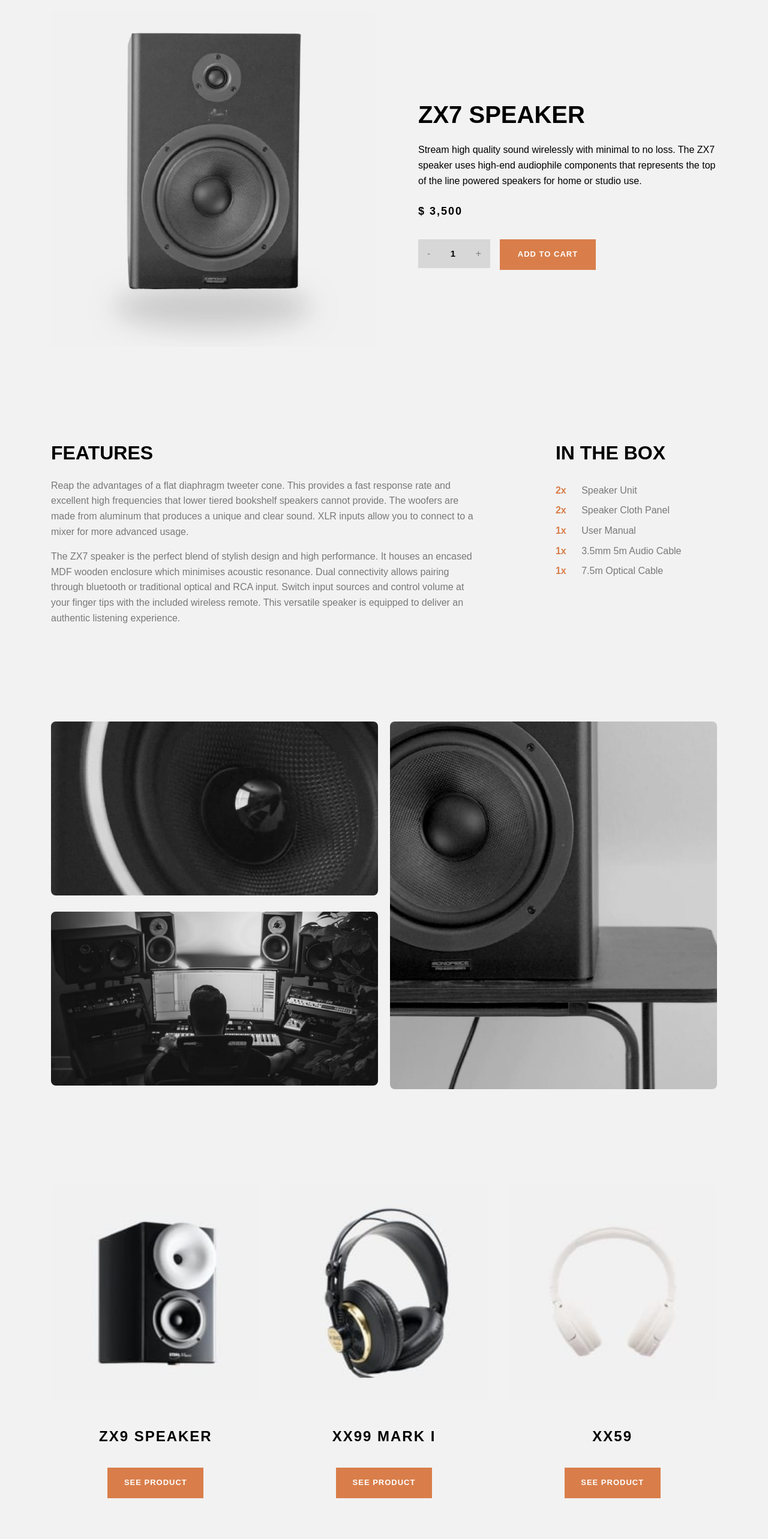
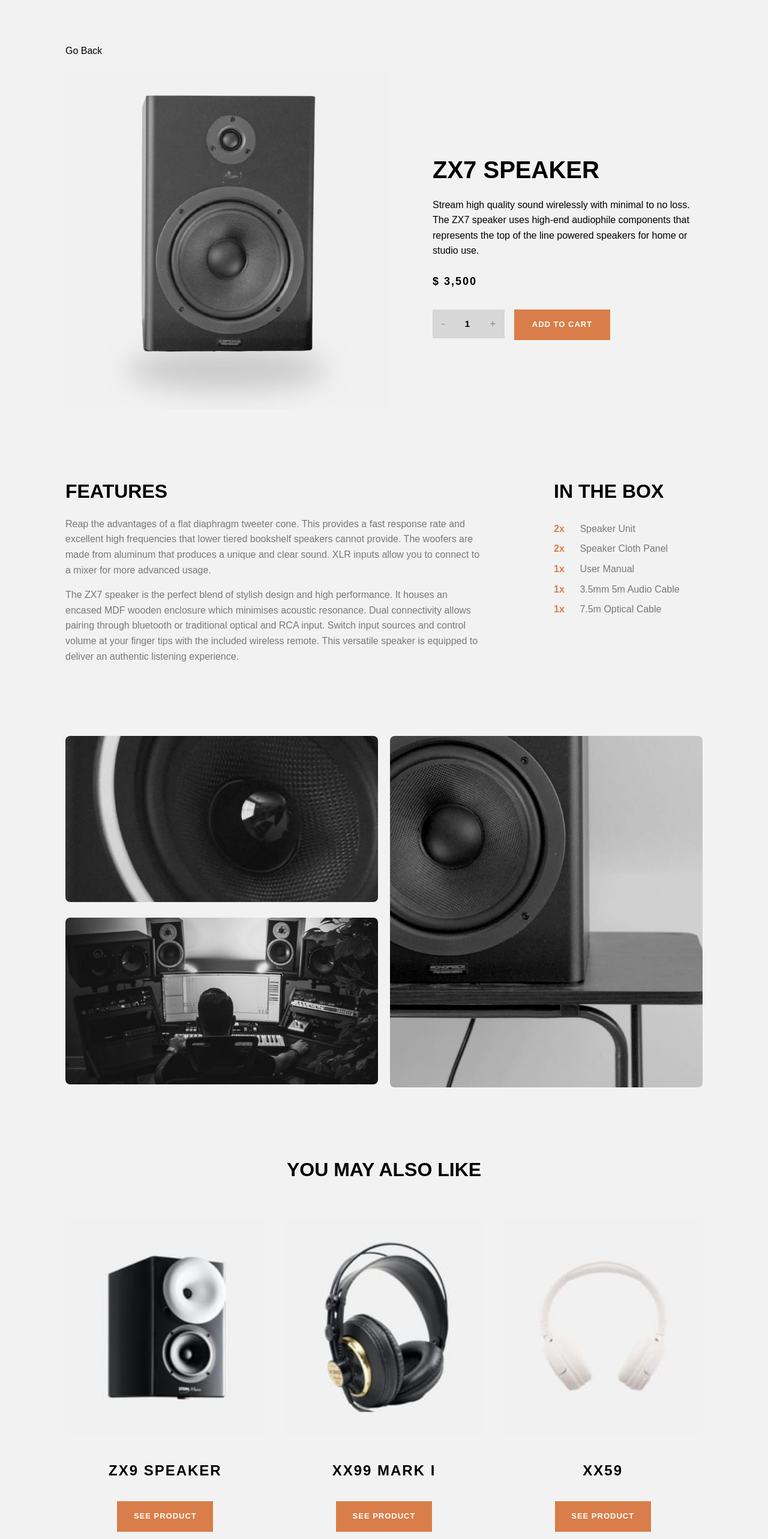
Before and after one commit to Ibarra11/audiophile, a React (Create React App) app: page /speakers/ZX7/8bfb2698-5b98-11ec-bf63-0242ac130002 in a window 1280 px wide. Shown: the part 160-2726 px from the top of the page at 60% size. Built offline with nearby package versions, Linux system fonts and the light colour scheme.

Commit message:
Modal nav fixed for mobile and tablet

```diff
--- a/src/components/ModalNav/index.tsx
+++ b/src/components/ModalNav/index.tsx
@@ -1,11 +1,10 @@
-import React from 'react';
-import styled from 'styled-components';
+import styled from 'styled-components/macro';
 import { motion } from 'framer-motion';
 import ProductNav from '../ProductNav';
 import { DialogOverlay, DialogContent } from '@reach/dialog';
 import { VisuallyHidden } from '@reach/visually-hidden';
 import { X } from 'react-feather';
-
+import breakpoints from '../../shared/css/breakpoints';
 const ModalOverlay = {
   hidden: {
     opacity: 0,
@@ -25,13 +24,14 @@ const ModalOverlay = {
   },
 };
 
-const ModalContent = {
+function ModalContent(screenType: 'mobile' | 'tablet') {
+  return {
     hidden: {
       height: 0,
       opacity: 0,
     },
     visible: {
-    height: '80%',
+      height: screenType === 'mobile' ? '80%' : '340px',
       opacity: 1,
       transition: {
         when: 'beforeChildren',
@@ -42,9 +42,10 @@ const ModalContent = {
     exit: {
       height: 0,
       opacity: 0,
-    transition: { duration: 0.3, delay: 0.4 },
+      transition: { duration: 0.3, delay: 0.5 },
     },
   };
+}
 
 interface ModalNavProps {
   isOpen: boolean;
@@ -65,13 +66,30 @@ const MobileNav = ({ isOpen, onCloseModal }: ModalNavProps) => {
             key="modal"
             aria-label="Mobile Navigation for products"
           >
-            <AnimatedDialogContent variants={ModalContent}>
+            <MobileDisplay>
+              <AnimatedDialogContent variants={ModalContent('mobile')}>
                 <CloseButtonWrapper onClick={onCloseModal}>
                   <VisuallyHidden>Close</VisuallyHidden>
                   <X size={24} />
                 </CloseButtonWrapper>
-              <ProductNav onCloseModal={onCloseModal} mobile={true} />
+                <ProductNav
+                  screenType="mobile"
+                  onCloseModal={onCloseModal}
+                />
               </AnimatedDialogContent>
+            </MobileDisplay>
+            <TabletDisplay>
+              <AnimatedDialogContent variants={ModalContent('tablet')}>
+                <CloseButtonWrapper onClick={onCloseModal}>
+                  <VisuallyHidden>Close</VisuallyHidden>
+                  <X size={24} />
+                </CloseButtonWrapper>
+                <ProductNav
+                  screenType="tablet"
+                  onCloseModal={onCloseModal}
+                />
+              </AnimatedDialogContent>
+            </TabletDisplay>
           </CustomDialogContent>
         </AnimatedOvelay>
       ) : null}
@@ -109,4 +127,17 @@ const CloseButtonWrapper = styled(motion.button)`
   border: none;
 `;
 
+const MobileDisplay = styled.div`
+  ${breakpoints.tabletAndUp} {
+    display: none;
+  }
+`;
+
+const TabletDisplay = styled.div`
+  display: none;
+  ${breakpoints.tabletAndUp} {
+    display: block;
+  }
+`;
+
 export default MobileNav;
--- a/src/components/Product/Product_RecommendationList/index.tsx
+++ b/src/components/Product/Product_RecommendationList/index.tsx
@@ -17,6 +17,8 @@ interface Props {
 const ProductRecommendationList = ({ recommendations }: Props) => {
   return (
     <Wrapper>
+      <Heading>You May Also Like</Heading>
+      <FlexWrapper>
         {recommendations.map((recommendation) => {
           return (
             <ProductRecommendation
@@ -28,6 +30,7 @@ const ProductRecommendationList = ({ recommendations }: Props) => {
             />
           );
         })}
+      </FlexWrapper>
     </Wrapper>
   );
 };
@@ -57,7 +60,9 @@ const ProductRecommendation = ({
   );
 };
 
-const Wrapper = styled.div`
+const Wrapper = styled.div``;
+
+const FlexWrapper = styled.div`
   display: flex;
   flex-direction: column;
   align-items: center;
@@ -68,6 +73,19 @@ const Wrapper = styled.div`
   }
   ${breakpoints.laptopAndUp} {
     gap: ${32 / 16}rem;
+  }
+`;
+
+const Heading = styled.h3`
+  font-size: clamp(${24 / 16}rem, 3vw + 1rem, var(--fs-h3));
+  font-weight: 700;
+  margin-bottom: ${40 / 16}rem;
+  text-align: center;
+  ${breakpoints.tabletAndUp} {
+    margin-bottom: ${56 / 16}rem;
+  }
+  ${breakpoints.laptopAndUp} {
+    margin-bottom: ${64 / 16}rem;
   }
 `;
 
--- a/src/components/Product/index.tsx
+++ b/src/components/Product/index.tsx
@@ -7,6 +7,7 @@ import ProductGallery from './Product_Gallery';
 import ProductRecommendationList from './Product_RecommendationList';
 import Products from '../../data';
 import Buttons from '../Buttons';
+import { MaxWidthWrapper } from '../../shared/css/components';
 
 import { useCartDispatch } from '../../context/ShoppingCartContext';
 
@@ -14,6 +15,7 @@ import { ProductTypes, ActionTypes } from '../../shared/types';
 
 import {
   SectionWrapper,
+  FlexWrapper,
   PrevLink,
   ProductWrapper,
   Picture,
@@ -39,7 +41,9 @@ const ProductLayout = ({ productType }: { productType: ProductTypes }) => {
 
   return (
     <SectionWrapper>
+      <MaxWidthWrapper>
         <PrevLink onClick={() => window.history.back()}>Go Back</PrevLink>
+        <FlexWrapper>
           <Product
             mainImg={product.mainImg}
             newProduct={product.newProduct}
@@ -57,6 +61,8 @@ const ProductLayout = ({ productType }: { productType: ProductTypes }) => {
           <ProductRecommendationList
             recommendations={product.recommendedProducts}
           />
+        </FlexWrapper>
+      </MaxWidthWrapper>
     </SectionWrapper>
   );
 };
--- a/src/components/Product/styles.ts
+++ b/src/components/Product/styles.ts
@@ -5,6 +5,7 @@ const SectionWrapper = styled.section`
     font-size: clamp(${24 / 16}rem, 2vw + 1rem, var(--fs-h3));
   }
   margin-bottom: ${120 / 16}rem;
+  padding-inline: ${24 / 16}rem;
   & > :not(:last-child) {
     margin-bottom: ${88 / 16}rem;
 
@@ -16,24 +17,20 @@ const SectionWrapper = styled.section`
     }
   }
   ${breakpoints.tabletAndUp} {
-    margin-top: -${36 / 16}rem;
   }
   ${breakpoints.laptopAndUp} {
-    margin-top: -${48 / 16}rem;
     margin-bottom: ${160 / 16}rem;
   }
 `;
 
 const PrevLink = styled.a`
-  position: relative;
-  top: -${16 / 16}rem;
+  display: inline-block;
   color: hsl(var(--clr-primary-black));
   text-decoration: none;
+  margin-top: ${16 / 16}rem;
+  margin-bottom: ${24 / 16}rem;
   ${breakpoints.tabletAndUp} {
-    top: -${24 / 16}rem;
-  }
-  ${breakpoints.laptopAndUp} {
-    top: -${36 / 16}rem;
+    margin-top: ${32 / 16}rem;
   }
 `;
 
@@ -41,6 +38,7 @@ const ProductWrapper = styled.div`
   display: flex;
   flex-direction: column;
   gap: ${32 / 16}rem;
+  align-items: center;
   ${breakpoints.tabletAndUp} {
     flex-direction: revert;
     align-items: center;
@@ -59,6 +57,15 @@ const Picture = styled.picture`
   }
   ${breakpoints.laptopAndUp} {
     height: ${560 / 16}rem;
+  }
+`;
+
+const FlexWrapper = styled.div`
+  display: flex;
+  flex-direction: column;
+  gap: ${88 / 16}rem;
+  ${breakpoints.tabletAndUp} {
+    gap: ${120 / 16}rem;
   }
 `;
 const ProductImg = styled.img`
@@ -145,6 +152,7 @@ const CountValue = styled.span`
 
 export {
   SectionWrapper,
+  FlexWrapper,
   PrevLink,
   ProductWrapper,
   Picture,
--- a/src/components/ProductNav/index.tsx
+++ b/src/components/ProductNav/index.tsx
@@ -15,10 +15,11 @@ import {
   MobileProduct,
   MobileProductImg,
 } from './styles';
+import { MaxWidthWrapper } from '../../shared/css/components';
 
 interface ProductNavProps {
-  mobile?: boolean;
   onCloseModal?: () => void;
+  screenType?: 'mobile' | 'tablet';
 }
 
 const NavVariants = {
@@ -35,7 +36,9 @@ const NavVariants = {
   },
 };
 
-const ProductsVariants = {
+const ProductVariants = (screenType: 'mobile' | 'tablet') => {
+  const variants = {
+    mobile: {
       hidden: {
         opacity: 0,
         x: '100%',
@@ -48,36 +51,54 @@ const ProductsVariants = {
         opacity: 0,
         x: '-100%',
       },
+    },
+    tablet: {
+      hidden: {
+        opacity: 0,
+        y: '100%',
+      },
+      visible: {
+        opacity: 1,
+        y: 0,
+      },
+      exit: {
+        opacity: 0,
+        x: '100%',
+      },
+    },
   };
 
-const ProductNav = ({ mobile, onCloseModal }: ProductNavProps) => {
-  return mobile ? (
+  return variants[screenType];
+};
+
+const ProductNav = ({ onCloseModal, screenType }: ProductNavProps) => {
+  return screenType ? (
     <MobileProductsNavWrapper variants={NavVariants}>
       <ProductItem
-        mobile={true}
         productImg={ProductHeadphoneImg}
         productTitle="Headphones"
         buttonLabel="shop"
         onCloseModal={onCloseModal}
+        screenType={screenType}
       />
-
       <ProductItem
-        mobile={true}
         productImg={ProductSpeakerImg}
         productTitle="Speakers"
         buttonLabel="shop"
         onCloseModal={onCloseModal}
+        screenType={screenType}
       />
 
       <ProductItem
-        mobile={true}
         productImg={ProductEarphonesImg}
         productTitle="Earphones"
         buttonLabel="shop"
         onCloseModal={onCloseModal}
+        screenType={screenType}
       />
     </MobileProductsNavWrapper>
   ) : (
+    <MaxWidthWrapper>
       <ProductsNavWrapper>
         <ProductItem
           productImg={ProductHeadphoneImg}
@@ -95,6 +116,7 @@ const ProductNav = ({ mobile, onCloseModal }: ProductNavProps) => {
           buttonLabel="Shop"
         />
       </ProductsNavWrapper>
+    </MaxWidthWrapper>
   );
 };
 
@@ -102,18 +124,18 @@ interface ProductProps {
   productImg: string;
   productTitle: string;
   buttonLabel: string;
-  mobile?: boolean;
+  screenType?: 'mobile' | 'tablet';
   onCloseModal?: () => void;
 }
 const ProductItem = ({
   productImg,
   productTitle,
   buttonLabel,
-  mobile,
+  screenType,
   onCloseModal,
 }: ProductProps) => {
-  return mobile ? (
-    <MobileProduct variants={ProductsVariants}>
+  return screenType ? (
+    <MobileProduct variants={ProductVariants(screenType)}>
       <MobileProductImg
         src={productImg}
         alt={`${productTitle} category`}
--- a/src/components/ProductNav/styles.ts
+++ b/src/components/ProductNav/styles.ts
@@ -5,12 +5,16 @@ const ProductsNavWrapper = styled.nav`
   display: flex;
   flex-wrap: wrap;
   gap: 1rem;
+  margin-bottom: ${120 / 16}rem;
+  padding-inline: ${24 / 16}rem;
   ${breakpoints.tabletAndUp} {
     gap: ${10 / 16}rem;
+    padding-inline: ${40 / 16}rem;
   }
-
   ${breakpoints.laptopAndUp} {
     gap: ${30 / 16}rem;
+    margin-bottom: ${160 / 16}rem;
+    padding-inline: 0;
   }
 `;
 
@@ -21,6 +25,10 @@ const MobileProductsNavWrapper = styled(motion.nav)`
   justify-content: center;
   gap: 1rem;
   height: 100%;
+  ${breakpoints.tabletAndUp} {
+    flex-direction: revert;
+    align-items: center;
+  }
 `;
 
 const Product = styled.div`
@@ -46,6 +54,9 @@ const MobileProduct = styled(motion.div)`
   align-items: center;
   gap: 1rem;
   padding-bottom: ${12 / 16}rem;
+  ${breakpoints.tabletAndUp} {
+    height: 75%;
+  }
 `;
 
 const ProductImg = styled.img`
@@ -54,6 +65,9 @@ const ProductImg = styled.img`
 
 const MobileProductImg = styled.img`
   height: 10vh;
+  ${breakpoints.tabletAndUp} {
+    height: 75%;
+  }
 `;
 
 const ProductTitle = styled.h5`
```
Lines whose indentation alone changed are shown as unchanged.
